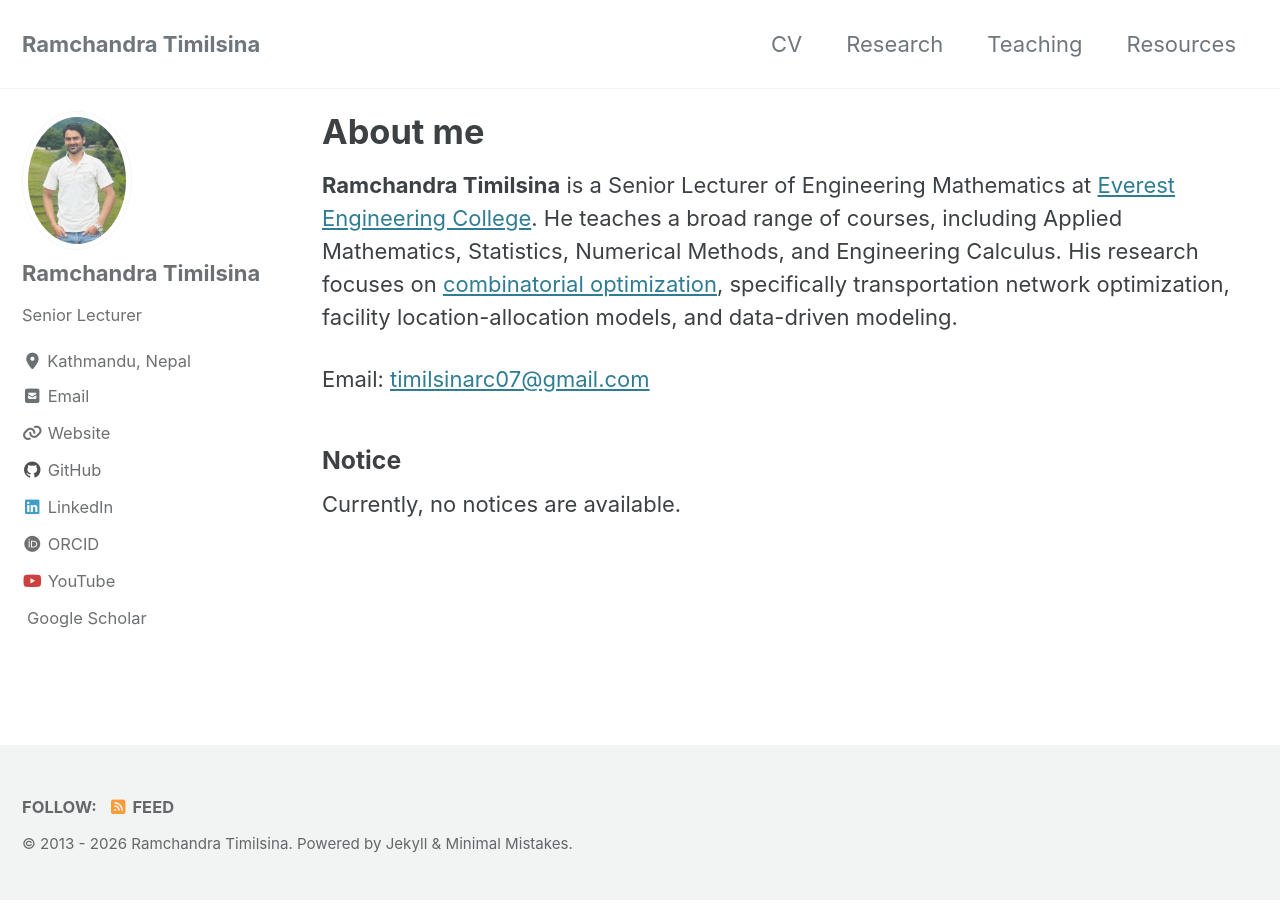
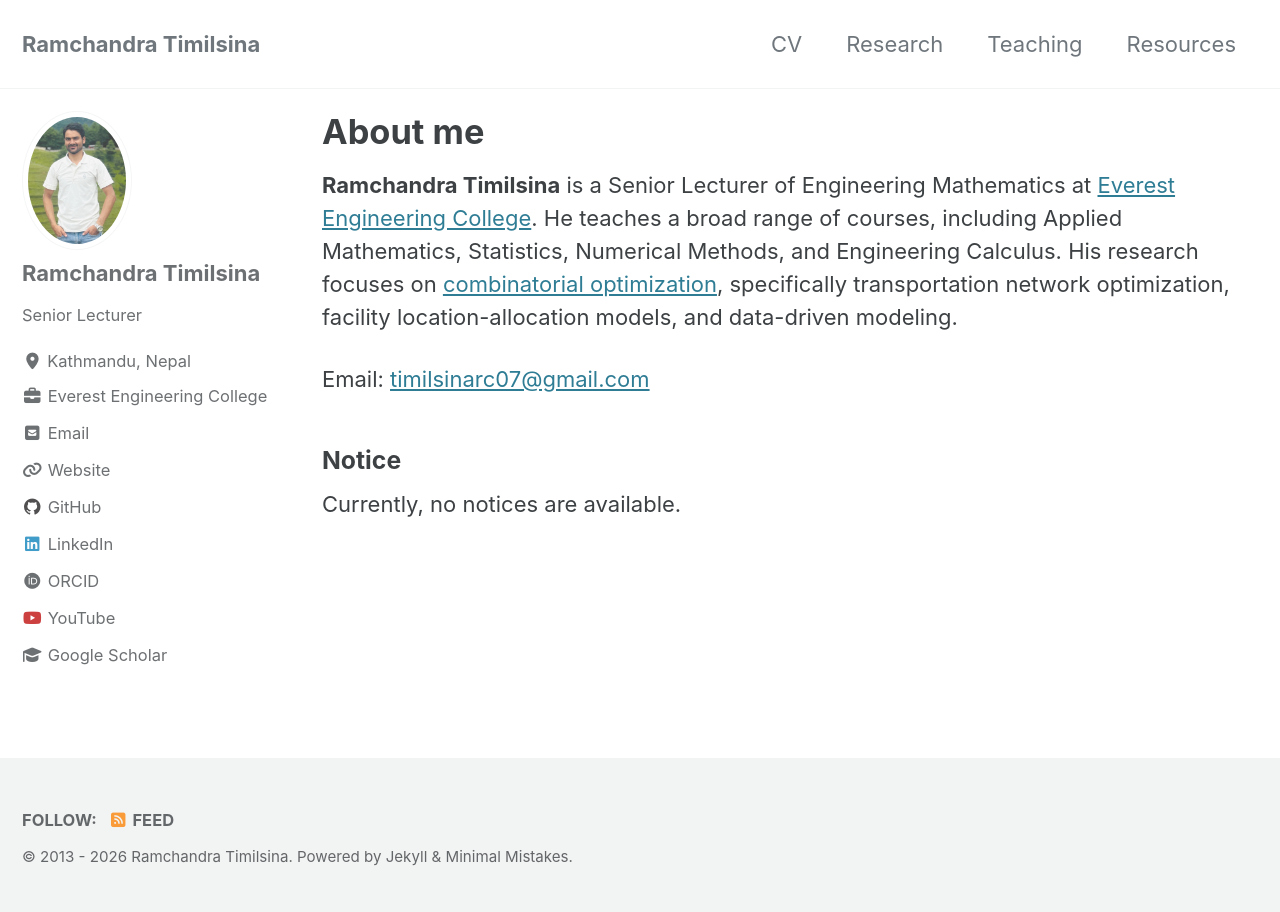
Before and after one commit to TimilsinaRC07/TimilsinaRC07.github.io, a Jekyll site: the page built from index.html, in a window 1280 px wide. Built offline with Jekyll 4.4.1, drawn with Linux system fonts in a browser that asks for light colours; cached includes are drawn as plain includes; the list of posts is cut into pages by our own code.

Commit message:
Update _config.yml

```diff
--- a/_config.yml
+++ b/_config.yml
@@ -121,6 +121,9 @@ author:
   #email            : "timilsinarc07@gmail.com"
   # fediverse      : "@you@instance.social"  # used for fediverse:creator meta tag
   links:
+    - label: "Everest Engineering College"
+      icon: "fas fa-fw fa-briefcase"
+      url: "https://eemc.edu.np/"
     - label: "Email"
       icon: "fas fa-fw fa-square-envelope"
       url: "mailto:timilsinarc07@gmail.com"
@@ -140,8 +143,9 @@ author:
       icon: "fab fa-fw fa-youtube"
       url: "https://www.youtube.com/@Timilsina_RC"
     - label: "Google Scholar"
-      icon: "ai ai-google-scholar"
-      url: "hhttps://scholar.google.com/citations?user=vrBf8DsAAAAJ&hl=en&oi=ao"
+      icon: "fas fa-fw fa-graduation-cap"
+      url: "https://scholar.google.com/citations?user=vrBf8DsAAAAJ&hl=en&oi=ao"
+
 # Site Footer
 footer:
   links:
```
